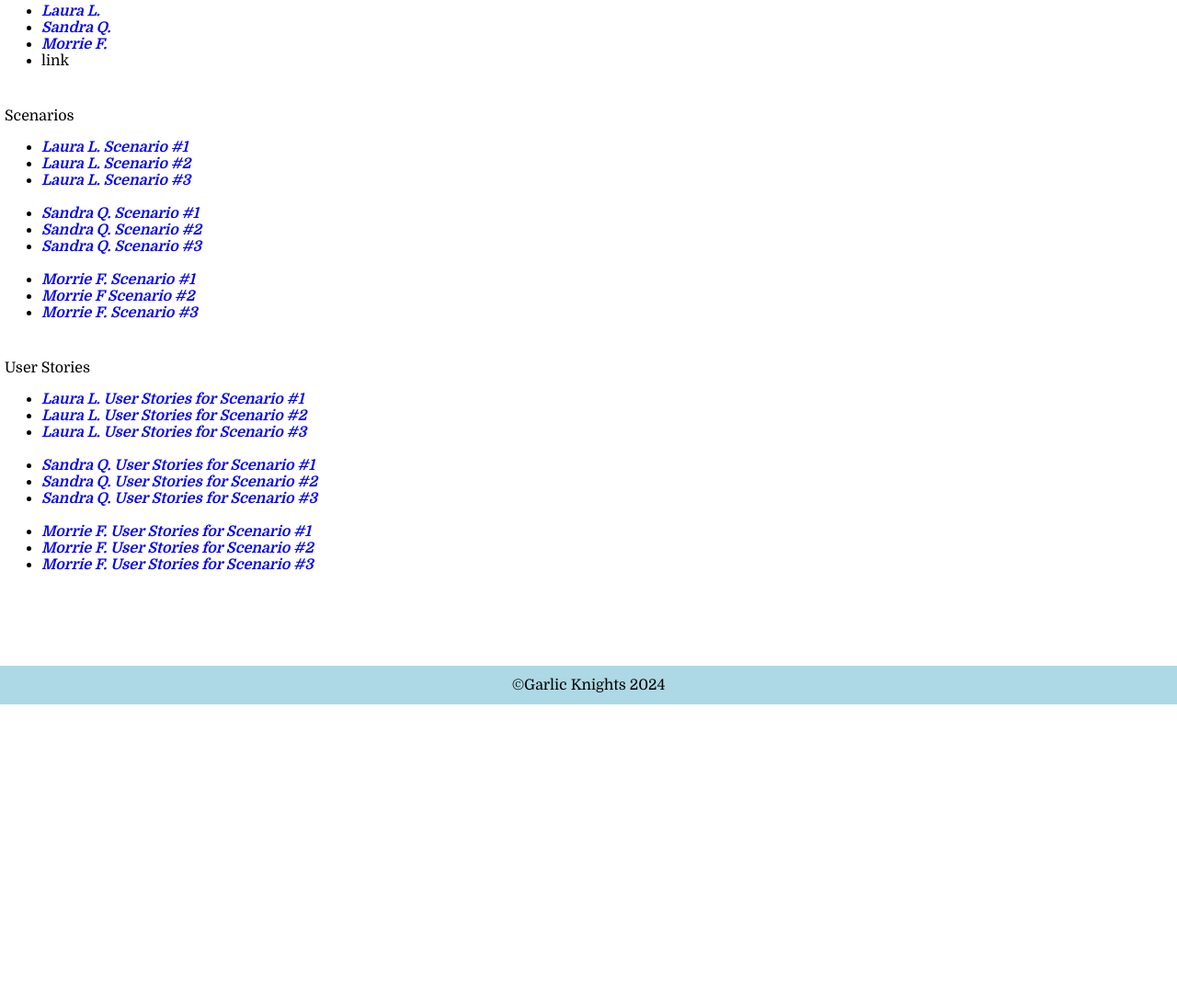
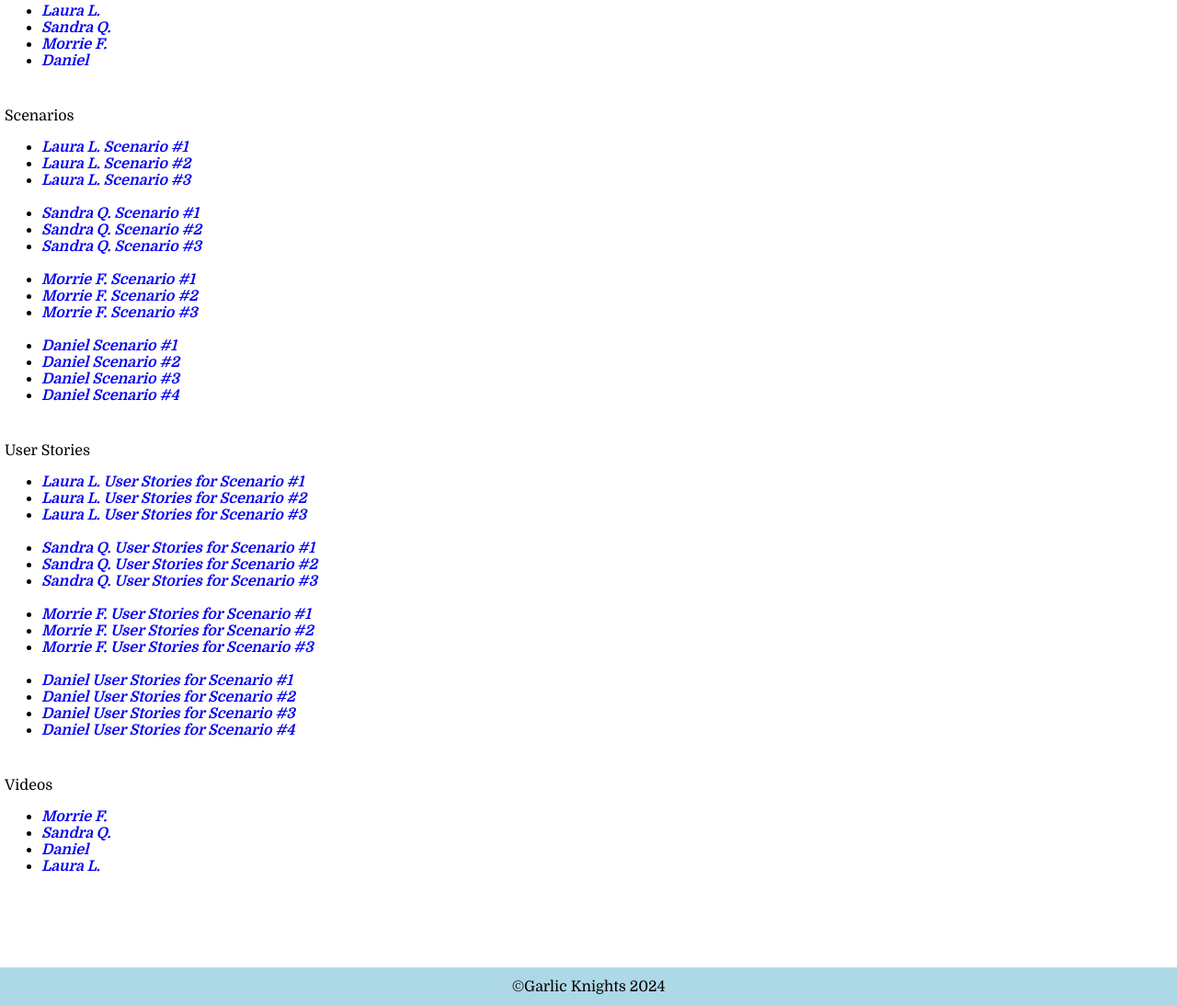
Before and after one commit to ltc870/GarlicKnightsproject, a plain HTML site: page design_artifacts.html in a window 1280 px wide. Shown: the part 718-1812 px from the top of the page at 92% size. Before the commit the page ends 1484 px from the top, so only its background shows below. Drawn offline with Linux system fonts and the light colour scheme.

Commit message:
Corrected several typos, fixed some back links, added videos tabs to design_artifacts.html

```diff
--- a/design_artifacts.html
+++ b/design_artifacts.html
@@ -31,7 +31,11 @@
               >Interview #2</a
             >
           </li>
-          <li>link</li>
+          <li>
+            <a class="link" href="interviews/daniel_interview.html"
+              >Interview #3</a
+            >
+          </li>
           <li>
             <a class="link" href="interviews/laura_interview.html"
               >Interview #4</a
@@ -51,7 +55,9 @@
           <li>
             <a class="link" href="personas/morrie_persona.html">Morrie F.</a>
           </li>
-          <li>link</li>
+          <li>
+            <a class="link" href="personas/daniel_persona.html">Daniel</a>
+          </li>
         </ul>
       </section>
       <section class="artifacts-section">
@@ -96,12 +102,33 @@
           </li>
           <li>
             <a class="link" href="scenarios/morrie_scenario_2.html"
-              >Morrie F Scenario #2</a
+              >Morrie F. Scenario #2</a
             >
           </li>
           <li>
             <a class="link" href="scenarios/morrie_scenario_3.html"
               >Morrie F. Scenario #3</a
+            >
+          </li>
+          <br />
+          <li>
+            <a class="link" href="scenarios/daniel_scenario_1.html"
+              >Daniel Scenario #1</a
+            >
+          </li>
+          <li>
+            <a class="link" href="scenarios/daniel_scenario_2.html"
+              >Daniel Scenario #2</a
+            >
+          </li>
+          <li>
+            <a class="link" href="scenarios/daniel_scenario_3.html"
+              >Daniel Scenario #3</a
+            >
+          </li>
+          <li>
+            <a class="link" href="scenarios/daniel_scenario_4.html"
+              >Daniel Scenario #4</a
             >
           </li>
         </ul>
@@ -174,6 +201,60 @@
               >Morrie F. User Stories for Scenario #3</a
             >
           </li>
+          <br />
+          <li>
+            <a
+              class="link"
+              href="user_stories/daniel_user_stories_scenario1.html"
+              >Daniel User Stories for Scenario #1</a
+            >
+          </li>
+          <li>
+            <a
+              class="link"
+              href="user_stories/daniel_user_stories_scenario2.html"
+              >Daniel User Stories for Scenario #2</a
+            >
+          </li>
+          <li>
+            <a
+              class="link"
+              href="user_stories/daniel_user_stories_scenario3.html"
+              >Daniel User Stories for Scenario #3</a
+            >
+          </li>
+          <li>
+            <a
+              class="link"
+              href="user_stories/daniel_user_stories_scenario4.html"
+              >Daniel User Stories for Scenario #4</a
+            >
+          </li>
+        </ul>
+      </section>
+      <section class="artifacts-section">
+        <p>Videos</p>
+        <ul>
+          <li>
+            <a class="link" href="https://video.bellarmine.edu/media/CS400DesignArtifacts/1_x31gglwh"
+              >Morrie F.</a
+            >
+          </li>
+          <li>
+            <a class="link" href="https://video.bellarmine.edu/media/Sandra+Q.+short+video/1_cyo4yp0c"
+              >Sandra Q.</a
+            >
+          </li>
+          <li>
+            <a class="link" href="https://video.bellarmine.edu/media/daniel/1_ugro9j9l"
+              >Daniel</a
+            >
+          </li>
+          <li>
+            <a class="link" href="https://video.bellarmine.edu/media/Kaltura+Capture+recording+-+January+16th+2024%2C+2A42A25+am/1_ng6prtyp"
+              >Laura L.</a
+            >
+          </li>
         </ul>
       </section>
     </main>
```
Also changed, not shown: interviews/daniel_interview.html (+1 -1 lines), interviews/morrie_interview.html (+1 -1 lines), personas/daniel_persona.html (+1 -1 lines), scenarios/daniel_scenario_1.html (+1 -1 lines), scenarios/daniel_scenario_2.html (+1 -1 lines), scenarios/daniel_scenario_3.html (+1 -1 lines), scenarios/daniel_scenario_4.html (+1 -1 lines), scenarios/sandra_scenario_2.html (+1 -1 lines), scenarios/sandra_scenario_3.html (+2 -2 lines), user_stories/sandra_user_stories_scenario3.html (+1 -1 lines).
